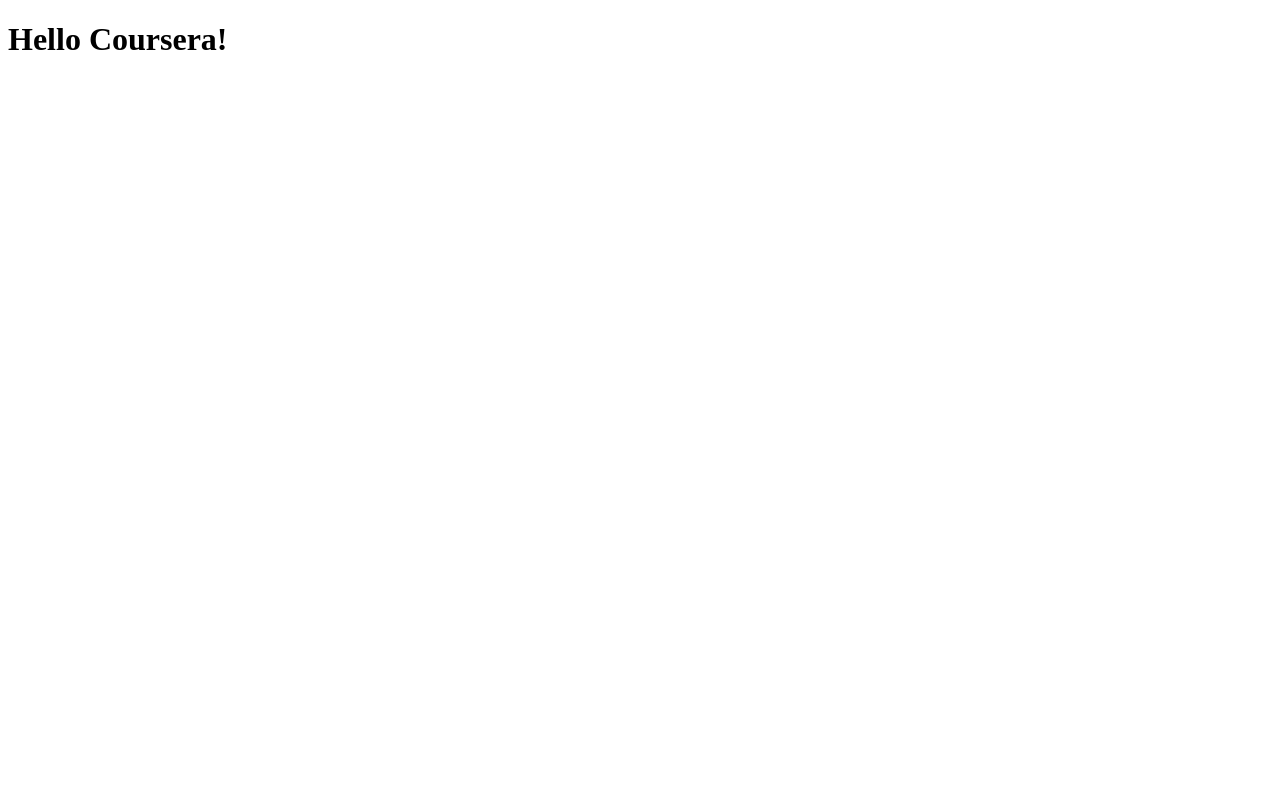
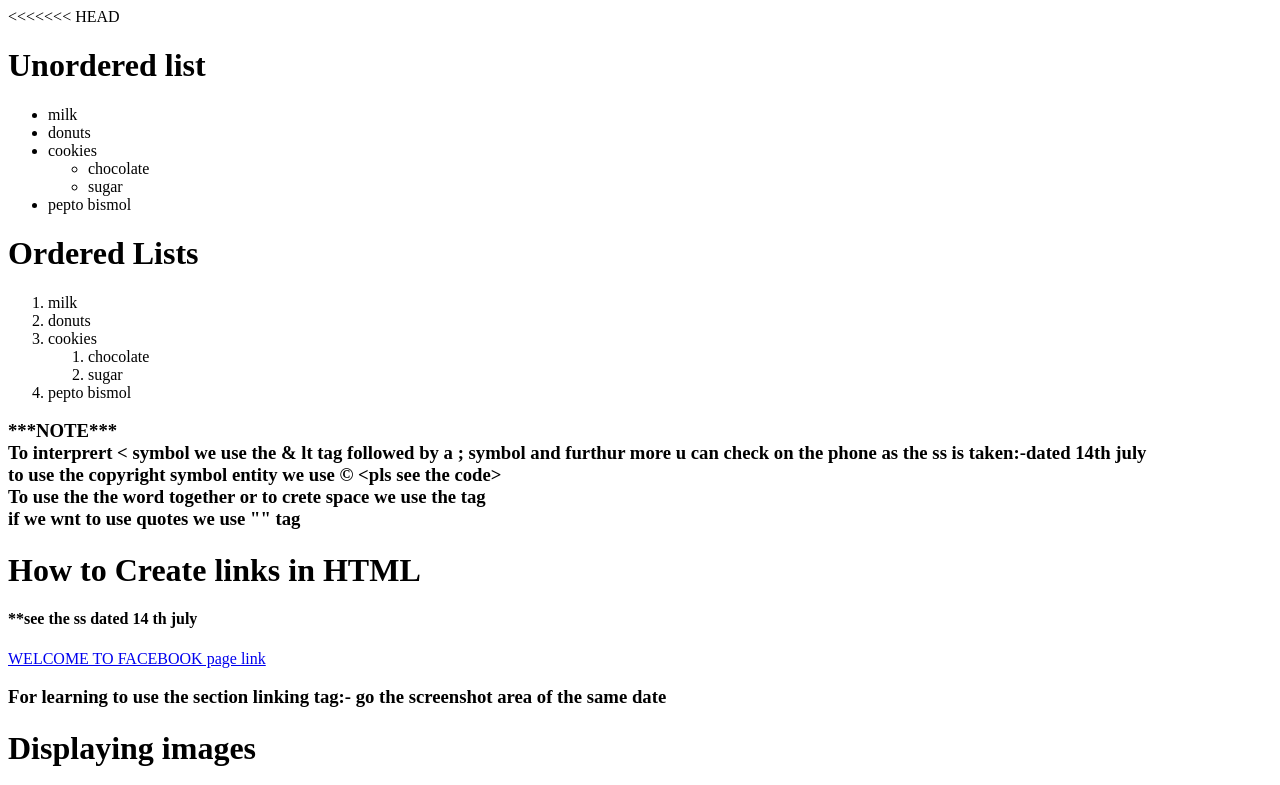
Before and after one commit to Riteshjain1/coursera-test, a plain HTML site: page site/index.html in a window 1280 px wide. Shown: the top 785 px of the page. Drawn offline with Linux system fonts and the light colour scheme; grey boxes are pictures that could not be loaded.

Commit message:
Update index.html
created tags start file

```diff
--- a/site/index.html
+++ b/site/index.html
@@ -1,10 +1,55 @@
 <!DOCTYPE html>
 <html>
 <head>
-	<title>Hello Coursera</title>
+	<meta charset="utf-8">
+	<title>lists</title>
 </head>
 <body>
+<<<<<<< HEAD
+	<h1>Unordered list</h1>
+	<ul>
+		<li>milk</li>
+		<li>donuts</li>
+		<li>cookies
+			<ul>
+				<li>chocolate</li>
+				<li>sugar</li>
+			</ul>
+		</li>
+		<li>pepto bismol</li>
+	</ul>
+	<h1>Ordered Lists</h1>
+	<ol>
+		<li>milk</li>
+		<li>donuts</li>
+		<li>cookies
+			<ol>
+				<li>chocolate</li>
+				<li>sugar</li>
+			</ol>
+		</li>
+		<li>pepto bismol</li>
+	</ol>
+	<h3>
+		<div>***NOTE***</div>
+		<span>To interprert &lt; symbol we use the & lt tag followed by a ; symbol and furthur more u can check on the phone as the ss is taken:-dated 14th july</span>
+		<div>to use the copyright symbol entity we use &copy; &lt;pls see the code&gt;</div>
+		<div>To use the the word together or to crete space we use the&nbsp;tag</div>
+		<div>if we wnt to use quotes we use &quot;&quot; tag</div>
+	</h3>
+	<h1>How to Create links in HTML</h1>
+	<h4>**see the ss dated 14 th july</h4>
+	<a href="https://www.facebook.com/campaign/landing.php?campaign_id=1653993517&extra_1=s%7Cc%7C318504235904%7Ce%7Cfacebook%27%7C&placement=&creative=318504235904&keyword=facebook%27&partner_id=googlesem&extra_2=campaignid%3D1653993517%26adgroupid%3D63066387003%26matchtype%3De%26network%3Dg%26source%3Dnotmobile%26search_or_content%3Ds%26device%3Dc%26devicemodel%3D%26adposition%3D%26target%3D%26targetid%3Dkwd-362360550869%26loc_physical_ms%3D1007799%26loc_interest_ms%3D%26feeditemid%3D%26param1%3D%26param2%3D&gclid=CjwKCAjwjLD4BRAiEiwAg5NBFsp8Gqm9oD5PnYKRhQJBLxh7nPb3UeS92BxqWt-XoeUxG1CXnvSftxoCorQQAvD_BwE" target="_blank" title="hello ppl">
+		<div>WELCOME TO FACEBOOK page link</div>
+	</a>
+	<h3>For learning to use the section linking tag:- go the screenshot area of the same date</h3>
+	<!-- <div>to add comment we use this</div>-->
+	<h1>Displaying images</h1>
+	<img src="https://img.freepik.com/free-vector/metallic-3d-spheres-background_52683-28659.jpg?size=626&ext=jpg" width="500" height="500">
+</body>
+=======
 	<h1>Hello Coursera!</h1>
 
 </body>
+>>>>>>> 487eb3428ed93333d5f66e08d62bb25a3f145498
 </html>
```
